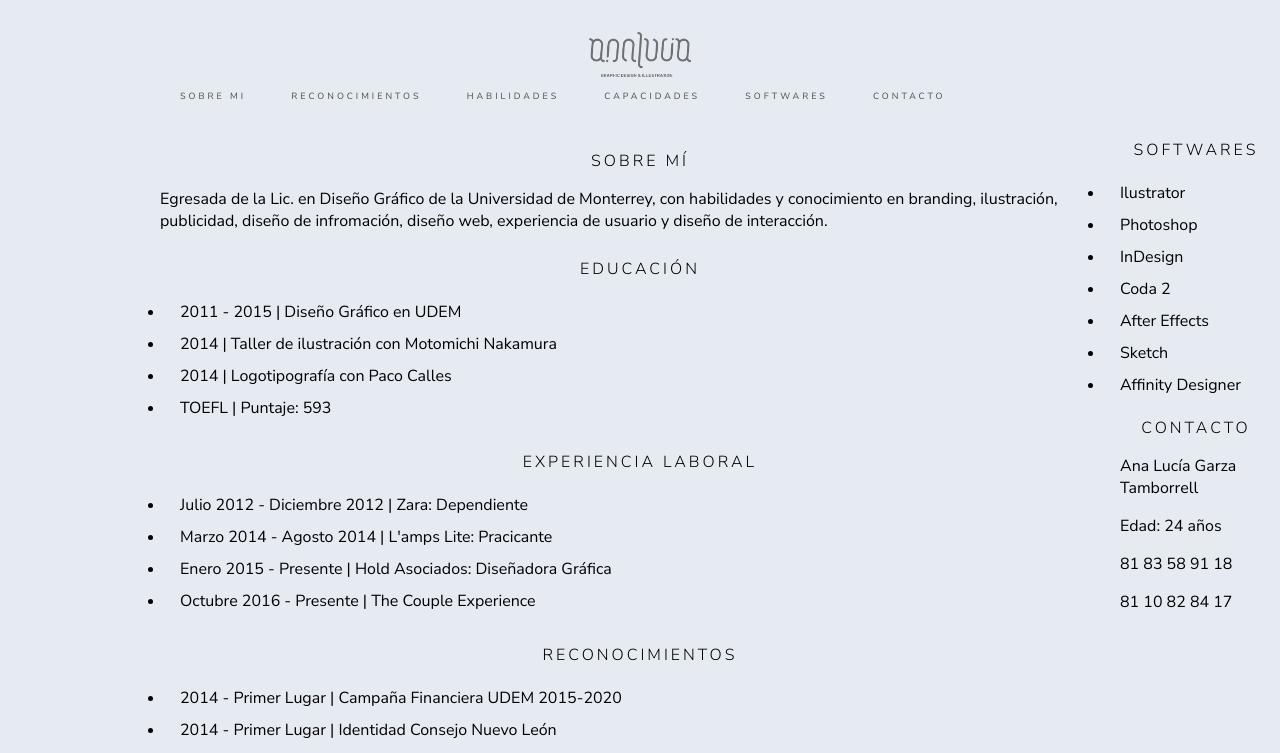
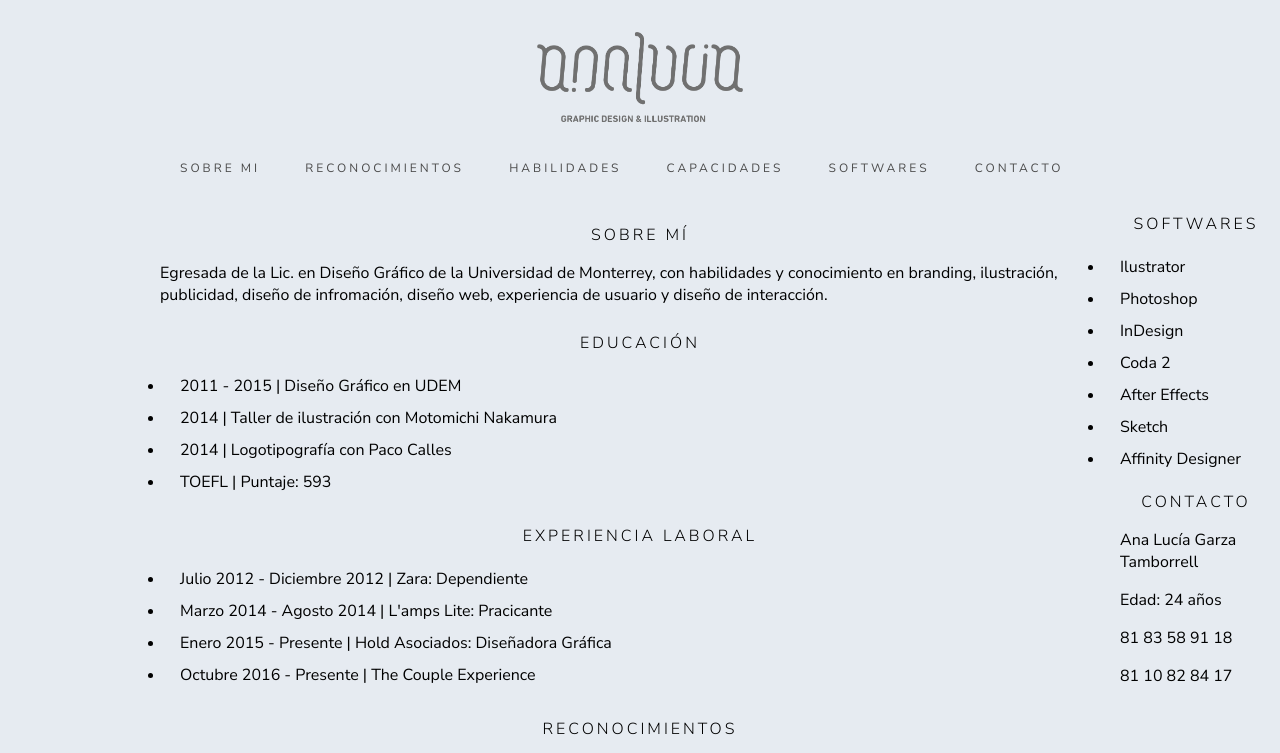
Before and after one commit to atamborrell/atamborrell.github.io, a plain HTML site: page index.html in a window 1280 px wide. Shown: the top 753 px of the page. Drawn offline with Linux system fonts and the light colour scheme.

Commit message:
modificaciones

```diff
--- a/estilos.css
+++ b/estilos.css
@@ -44,7 +44,7 @@ body{
 }
 
 .section .logo img{
-	height: 45px;
+	height: 90px;
 }
 
 
@@ -73,10 +73,11 @@ ul > li{
 	display: inline-block;
 	float: center;
 	padding-right: 1rem;
-	font-size: 9px;
 	color: #4A4A4A;
   text-transform: uppercase;
 	letter-spacing: 3px;
+  font-size: 12px;
+  padding-top: 2rem;
 }
 
 
```
